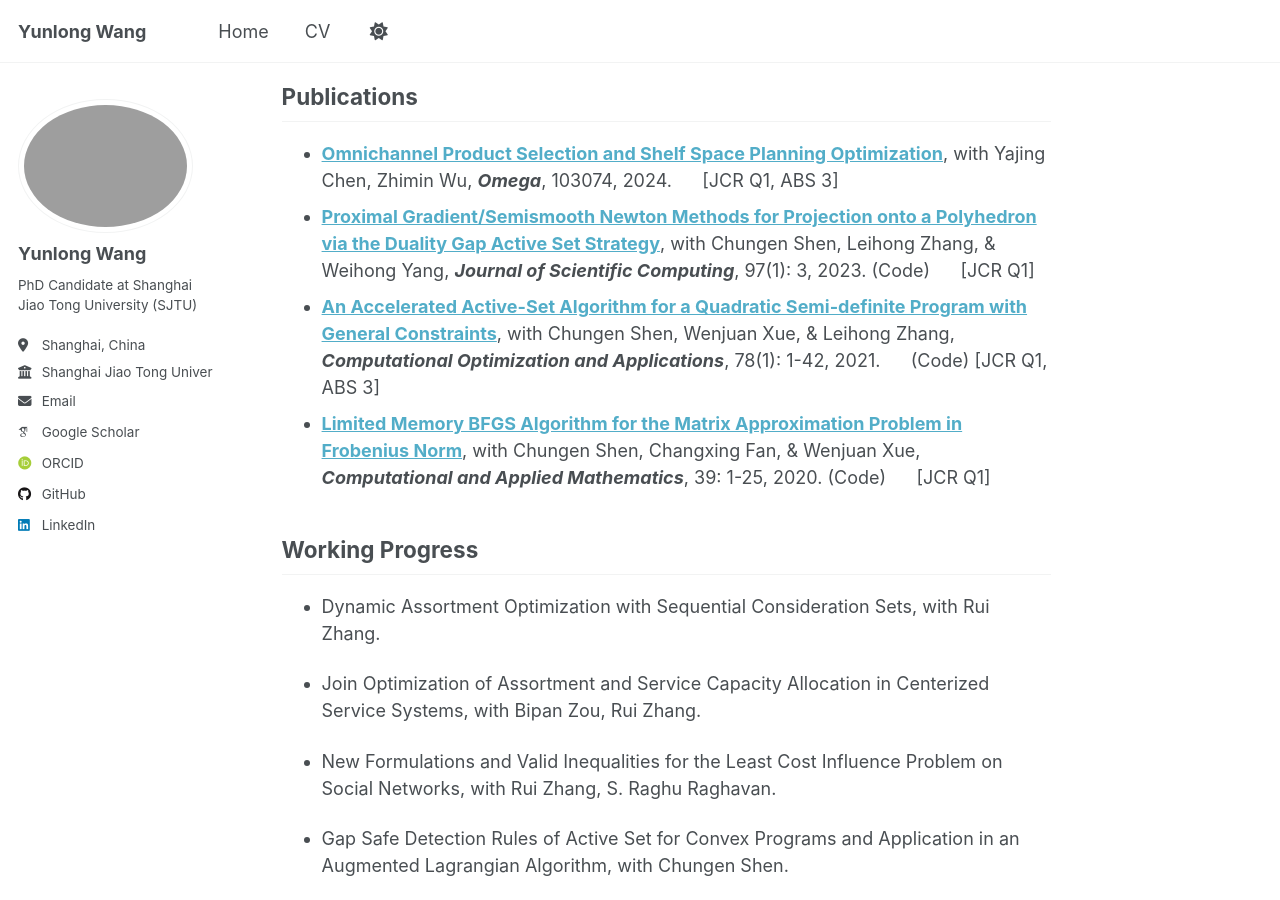
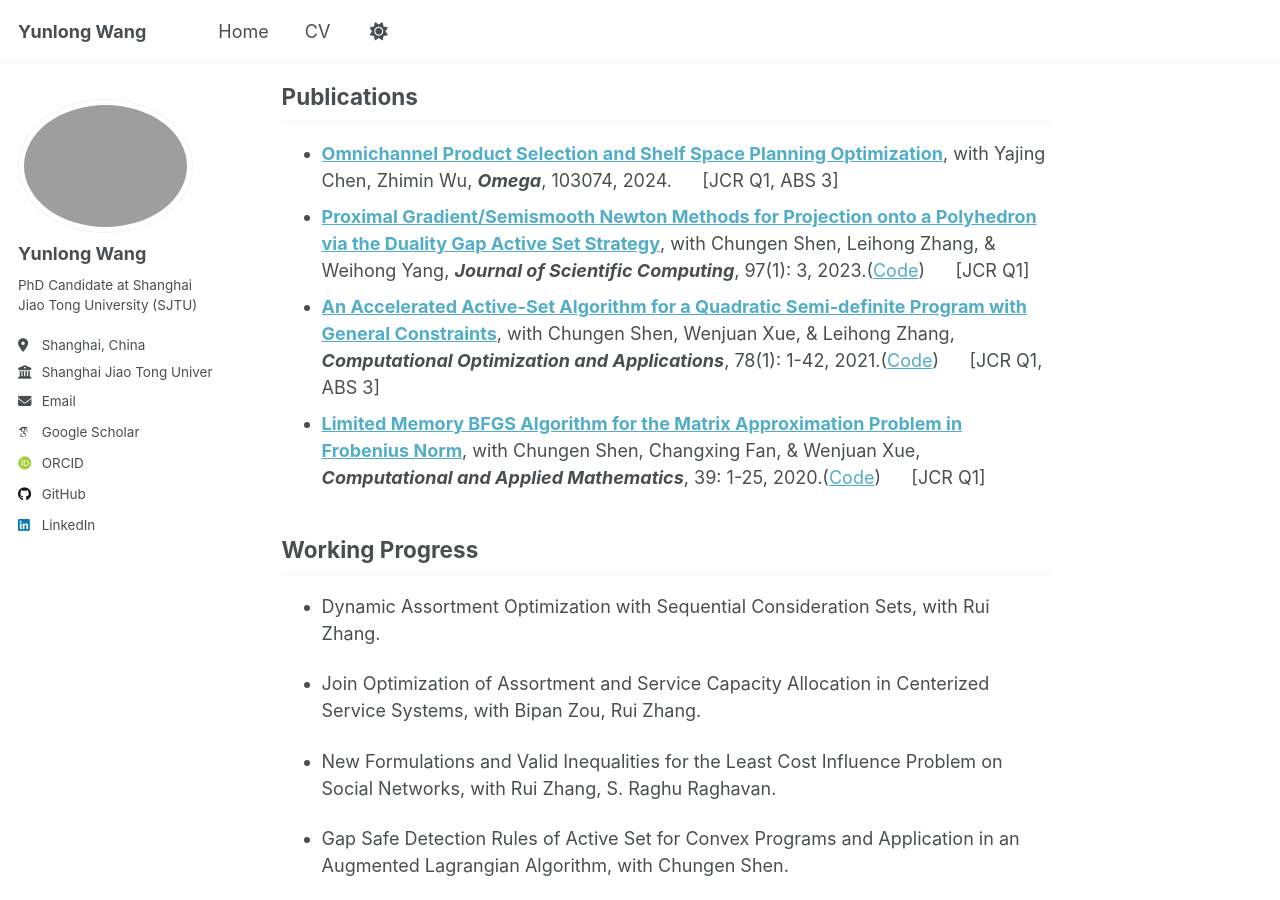
Before and after one commit to YLW2018/YLW2018.github.io, a Jekyll site: the page built from _pages/about.md, in a window 1280 px wide and 900 px high, scrolled down 813 px. Built offline with Jekyll 4.4.1, drawn with Linux system fonts in a browser that asks for light colours; some web fonts are replaced; a script that is not in the unit is left out; part of the change alters nothing that is shown.

```diff
--- a/_pages/about.md
+++ b/_pages/about.md
@@ -24,9 +24,9 @@ Research Papers
 
 ## Publications
 * [**Omnichannel Product Selection and Shelf Space Planning Optimization**](https://www.sciencedirect.com/science/article/abs/pii/S0305048324000410), with Yajing Chen, Zhimin Wu, ***Omega***, 103074, 2024. 	&nbsp;&nbsp;&nbsp;&nbsp; [JCR Q1, ABS 3]
-* [**Proximal Gradient/Semismooth Newton Methods for Projection onto a Polyhedron via the Duality Gap Active Set Strategy**](https://link.springer.com/article/10.1007/s10915-023-02302-6), with Chungen Shen, Leihong Zhang, & Weihong Yang, ***Journal of Scientific Computing***, 97(1): 3, 2023. (Code)		&nbsp;&nbsp;&nbsp;&nbsp; [JCR Q1]
-* [**An Accelerated Active-Set Algorithm for a Quadratic Semi-definite Program with General Constraints**](https://link.springer.com/article/10.1007/s10589-020-00228-5), with Chungen Shen, Wenjuan Xue, & Leihong Zhang, ***Computational Optimization and Applications***, 78(1): 1-42, 2021. &nbsp;&nbsp;&nbsp;&nbsp; (Code)		[JCR Q1, ABS 3]
-* [**Limited Memory BFGS Algorithm for the Matrix Approximation Problem in Frobenius Norm**](https://link.springer.com/article/10.1007/s40314-020-1089-9), with Chungen Shen, Changxing Fan, & Wenjuan Xue, ***Computational and Applied Mathematics***, 39: 1-25, 2020. (Code)		&nbsp;&nbsp;&nbsp;&nbsp; [JCR Q1]
+* [**Proximal Gradient/Semismooth Newton Methods for Projection onto a Polyhedron via the Duality Gap Active Set Strategy**](https://link.springer.com/article/10.1007/s10915-023-02302-6), with Chungen Shen, Leihong Zhang, & Weihong Yang, ***Journal of Scientific Computing***, 97(1): 3, 2023.([Code](https://github.com/YLW2018/DGASS_CODE))		&nbsp;&nbsp;&nbsp;&nbsp; [JCR Q1]
+* [**An Accelerated Active-Set Algorithm for a Quadratic Semi-definite Program with General Constraints**](https://link.springer.com/article/10.1007/s10589-020-00228-5), with Chungen Shen, Wenjuan Xue, & Leihong Zhang, ***Computational Optimization and Applications***, 78(1): 1-42, 2021.([Code](https://github.com/YLW2018/AASA_CODE)) &nbsp;&nbsp;&nbsp;&nbsp;		[JCR Q1, ABS 3]
+* [**Limited Memory BFGS Algorithm for the Matrix Approximation Problem in Frobenius Norm**](https://link.springer.com/article/10.1007/s40314-020-1089-9), with Chungen Shen, Changxing Fan, & Wenjuan Xue, ***Computational and Applied Mathematics***, 39: 1-25, 2020.([Code](https://github.com/YLW2018/LBFGS_CODE)) &nbsp;&nbsp;&nbsp;&nbsp; [JCR Q1]
 
 ## Working Progress
 * Dynamic Assortment Optimization with Sequential Consideration Sets, with Rui Zhang.
```
